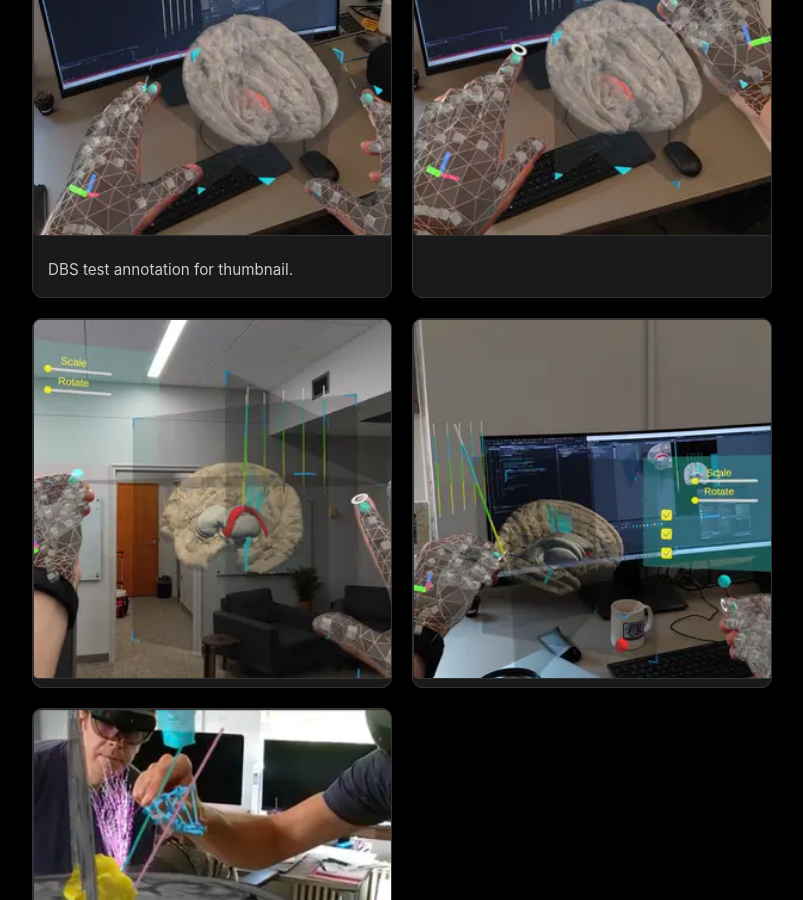
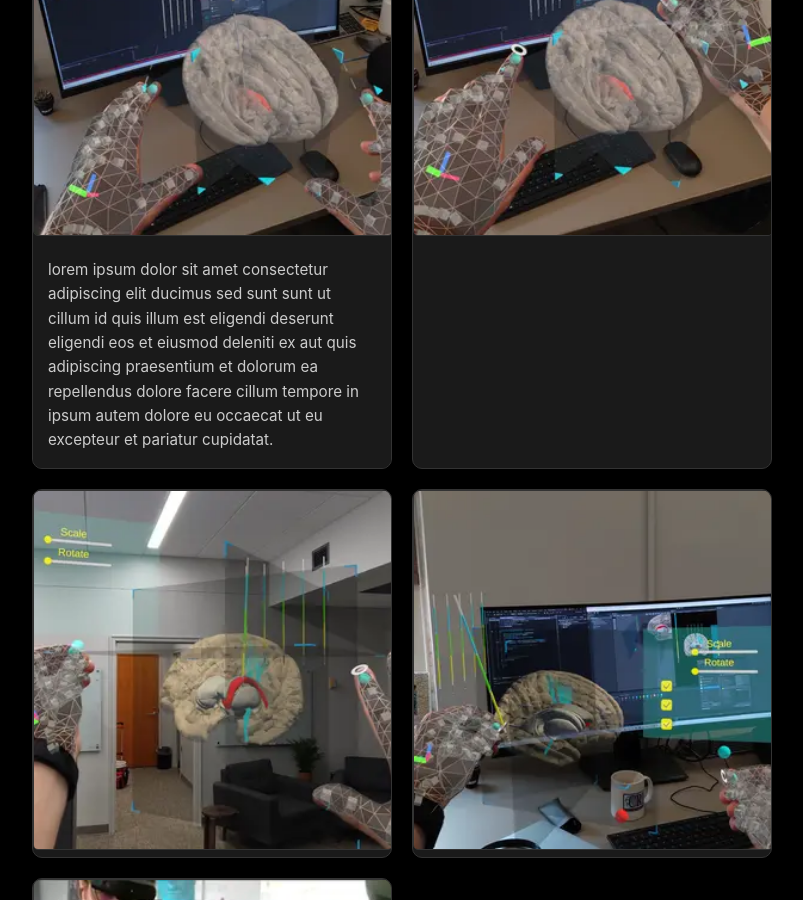
Before and after one commit to tenorvis/portfolio, a Jekyll site: the page built from _projects/brain.md, in a window 1280 px wide and 900 px high, scrolled down 1770 px. Shown: the whole window, without its empty margins (238-1041 px from the left). Built offline with Jekyll 4.4.1, drawn with Linux system fonts in a browser that asks for light colours.

Commit message:
Test DBS gallery image annotation 2

```diff
--- a/_projects/brain.md
+++ b/_projects/brain.md
@@ -5,7 +5,7 @@ description: "AR DBS"
 folder_name: "brain"
 gallery_items:
   - image: dbs1.webp
-    annotation: "DBS test annotation for thumbnail."
+    annotation: "lorem ipsum dolor sit amet consectetur adipiscing elit ducimus sed sunt sunt ut cillum id quis illum est eligendi deserunt eligendi eos et eiusmod deleniti ex aut quis adipiscing praesentium et dolorum ea repellendus dolore facere cillum tempore in ipsum autem dolore eu occaecat ut eu excepteur et pariatur cupidatat."
   - image: dbs2.webp
   - image: dbs3.webp
   - image: dbs4.webp
```
